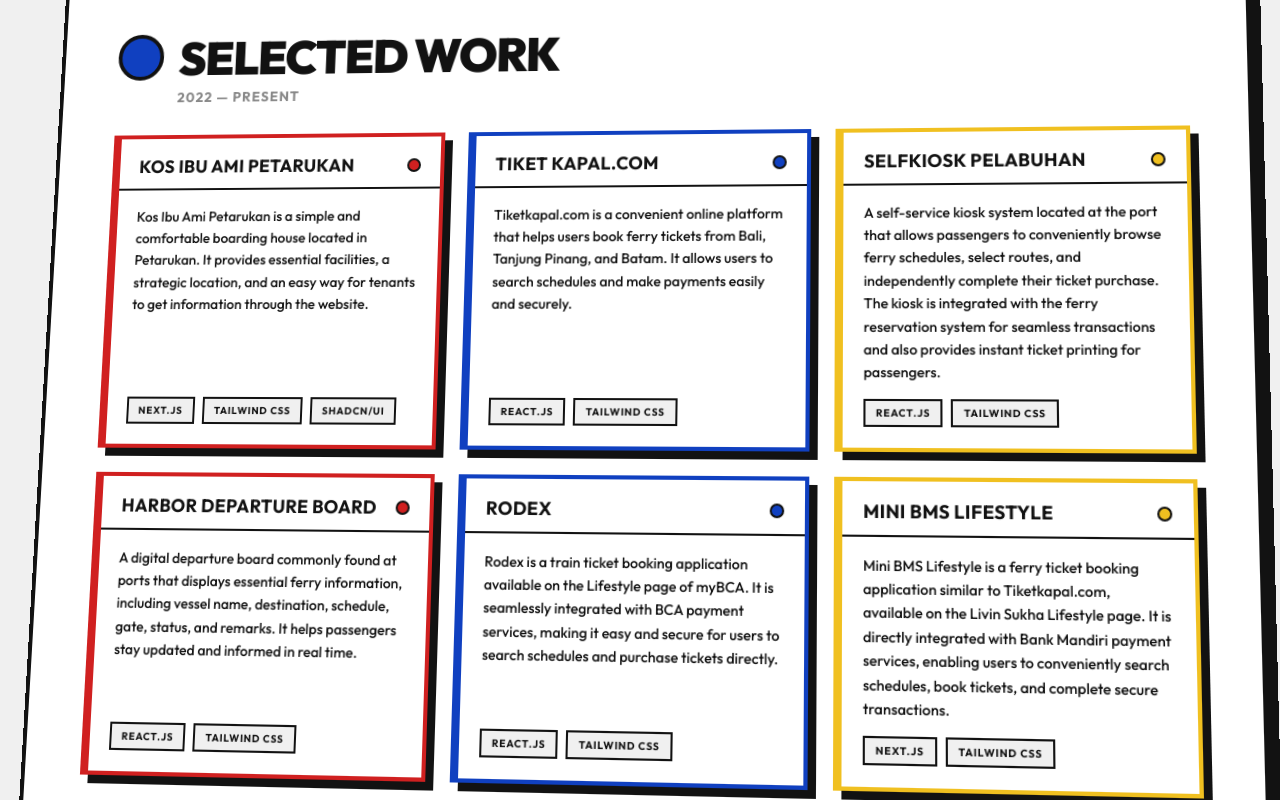
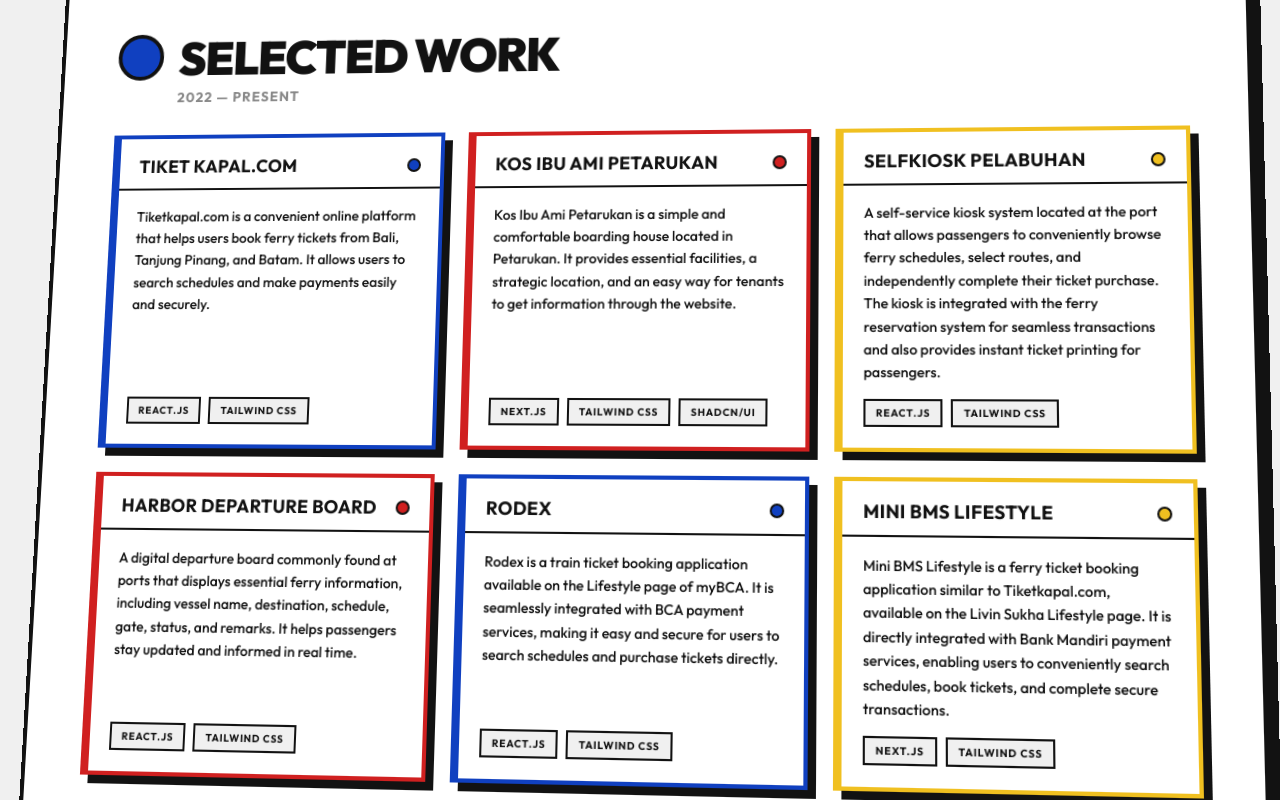
Before and after one commit to mazc0de/daffa-portfolio-v2, a Next.js app: page / in a window 1280 px wide. Shown: the part 1500-2300 px from the top of the page. Built offline with nearby package versions, Linux system fonts and the light colour scheme.

Commit message:
refactor: improve project card accessibility and update content

```diff
--- a/src/app/page.tsx
+++ b/src/app/page.tsx
@@ -75,7 +75,7 @@
           entries.forEach(entry => {
             if (entry.isIntersecting) {
               const parent = entry.target.parentElement
-              const siblings = Array.from(parent.children).filter(el =>
+              const siblings = Array.from(parent?.children || []).filter(el =>
                 el.classList.contains('animate-entrance')
               )
               const index = siblings.indexOf(entry.target)
@@ -117,7 +117,9 @@
   useEffect(() => {
     if (showAllProjects) {
       setTimeout(() => {
-        const newCards = document.querySelectorAll('#projects .animate-entrance:not(.is-visible)')
+        const newCards = document.querySelectorAll(
+          '#projects .animate-entrance:not(.is-visible)'
+        )
         newCards.forEach((card, index) => {
           setTimeout(() => {
             card.classList.add('is-visible')
@@ -166,8 +168,8 @@
                     </span>
                   </div>
                   <p className='text-ink text-[15px] leading-[1.4] font-medium'>
-                  Currently battling bugs in the javascript universe, especially
-                  on the frontend side of the web.
+                    Currently battling bugs in the javascript universe,
+                    especially on the frontend side of the web.
                   </p>
                 </div>
                 <div className='border-ink shadow-base flex flex-col gap-3 border-4 bg-white p-5'>
@@ -256,7 +258,7 @@
                 <div className='bg-blue border-ink flex aspect-[3/4] w-[200px] items-center justify-center overflow-hidden rounded-full border-4 md:w-[280px]'>
                   <Image
                     src='/headshot.webp'
-                  alt='Portrait of Alexei Volkov'
+                    alt='Portrait'
                     width={280}
                     height={373}
                     className='h-full w-full object-cover mix-blend-multiply brightness-[1.05] contrast-[1.1]'
@@ -404,12 +406,31 @@
               </div>
             </div>
 
-          <div className='grid grid-cols-1 gap-6 md:grid-cols-2 lg:grid-cols-3'>
-            {(showAllProjects ? projectsData : projectsData.slice(0, 6)).map((proj, i) => (
+            <div
+              className='relative z-50 grid grid-cols-1 gap-6 md:grid-cols-2 lg:grid-cols-3'
+              style={{ transformStyle: 'preserve-3d' }}
+            >
+              {(showAllProjects ? projectsData : projectsData.slice(0, 6)).map(
+                (proj, i) => (
+                  <div
+                    key={i}
+                    className='animate-entrance h-full w-full'
+                    style={{ transformStyle: 'preserve-3d' }}
+                  >
+                    {/* Container DIV pengganti button agar HTML valid, ditambah translateZ agar area klik menonjol ke depan */}
+                    <div
+                      role='button'
+                      tabIndex={0}
+                      onClick={() => setSelectedProject(proj)}
+                      onKeyDown={e => {
+                        if (e.key === 'Enter') setSelectedProject(proj)
+                      }}
+                      className='group relative block h-full w-full cursor-pointer text-left focus:outline-none'
+                      style={{ transform: 'translateZ(30px)' }}
+                      aria-label={`View project: ${proj.title}`}
+                    >
                       <article
-                key={i}
-                onClick={() => setSelectedProject(proj)}
-                className={`animate-entrance shadow-base hover:shadow-hover flex cursor-pointer flex-col border-4 bg-white transition-transform hover:-translate-x-[1px] hover:-translate-y-[1px] ${proj.borderColor} border-l-[8px] ${proj.borderL} relative z-20`}
+                        className={`shadow-base group-hover:shadow-hover flex h-full flex-col border-4 bg-white transition-transform group-hover:-translate-x-[2px] group-hover:-translate-y-[2px] ${proj.borderColor} border-l-[8px] ${proj.borderL}`}
                       >
                         <div className='border-ink flex items-center justify-between border-b-2 p-5 pb-3'>
                           <h3 className='text-[18px] font-bold tracking-[0.02em] uppercase'>
@@ -436,7 +457,10 @@
                           </div>
                         </div>
                       </article>
-            ))}
+                    </div>
+                  </div>
+                )
+              )}
             </div>
 
             {!showAllProjects && projectsData.length > 6 && (
@@ -460,7 +484,7 @@
               <div>
                 <h2>Connect</h2>
                 <p className='text-ink/50 mt-2 text-[14px] leading-none font-bold tracking-[0.08em] uppercase'>
-                Let's Build Together
+                  Let&apos;s Build Together
                 </p>
               </div>
             </div>
@@ -483,16 +507,6 @@
                   iconBg: 'bg-ink',
                   iconColor: 'text-white'
                 },
-              /*
-              {
-                icon: 'TW',
-                label: 'Twitter / X',
-                sub: '@alexeivolkov_',
-                link: '#',
-                iconBg: 'bg-yellow',
-                iconColor: 'text-ink'
-              },
-              */
                 {
                   icon: 'in',
                   label: 'LinkedIn',
@@ -501,16 +515,6 @@
                   iconBg: 'bg-blue',
                   iconColor: 'text-white'
                 },
-              /*
-              {
-                icon: 'DR',
-                label: 'Dribbble',
-                sub: 'alexeivolkov',
-                link: '#',
-                iconBg: 'bg-red',
-                iconColor: 'text-white'
-              },
-              */
                 {
                   icon: 'CV',
                   label: 'Read.cv',
@@ -546,13 +550,13 @@
             <div className='border-ink bg-ink grid grid-cols-1 gap-6 border-4 p-6 text-white md:grid-cols-2 md:p-8'>
               <div className='text-[13px] leading-[1.6] font-medium'>
                 <strong className='text-[14px] font-bold tracking-[0.05em] uppercase'>
-                © 2025 Alexei Volkov
+                  © 2026 Daffa Hanifisyafiq
                 </strong>
                 <br />
                 <br />
-              Designed & engineered with obsessive precision. This portfolio is
-              itself a design artifact — a living demonstration of the systems
-              thinking applied to every client project.
+                Designed & engineered with obsessive precision. This portfolio
+                is itself a design artifact — a living demonstration of the
+                systems thinking applied to every client project.
               </div>
               <div className='text-[11px] leading-[1.7] font-medium opacity-65 md:text-right'>
                 <strong className='mb-1 block text-[12px] font-bold tracking-[0.05em] uppercase opacity-100'>
@@ -560,10 +564,10 @@
                 </strong>
                 Binary Modernism design system. Strictly 0px or 9999px
                 border-radius. Hard 8px offset shadows in solid #121212. 4px
-              border weight throughout. Outfit typeface at 900/700/500 weights.
-              Primary palette: Red #D02020, Blue #1040C0, Yellow #F0C020. 3D
-              perspective stage with scroll-driven parallax at 3000px depth. No
-              gradients, no blur, no intermediate rounding.
+                border weight throughout. Outfit typeface at 900/700/500
+                weights. Primary palette: Red #D02020, Blue #1040C0, Yellow
+                #F0C020. 3D perspective stage with scroll-driven parallax at
+                3000px depth. No gradients, no blur, no intermediate rounding.
               </div>
             </div>
           </section>
@@ -573,32 +577,41 @@
       {/* =============== MODAL =============== */}
       {selectedProject && (
         <div
-        className='fixed inset-0 z-50 flex items-center justify-center bg-ink/90 p-5'
+          className='bg-ink/90 fixed inset-0 z-50 flex items-center justify-center p-5'
           style={{ perspective: '3000px' }}
           onClick={() => setSelectedProject(null)}
         >
           <div
-          className={`relative w-full max-w-[800px] border-ink shadow-large border-4 bg-white p-6 md:p-10 ${selectedProject.borderColor} transition-transform duration-300 animate-entrance is-visible`}
+            className={`border-ink shadow-large relative w-full max-w-[800px] border-4 bg-white p-6 md:p-10 ${selectedProject.borderColor} animate-entrance is-visible transition-transform duration-300`}
             style={{ transform: 'rotateX(12deg) rotateY(-8deg) rotateZ(1deg)' }}
-          onClick={(e) => e.stopPropagation()}
+            onClick={e => e.stopPropagation()}
           >
             <button
               onClick={() => setSelectedProject(null)}
-            className='border-ink shadow-base hover:shadow-hover active:shadow-press absolute -top-5 -right-5 flex h-12 w-12 items-center justify-center border-4 bg-yellow text-2xl font-black transition-all hover:-translate-x-[1px] hover:-translate-y-[1px] active:translate-x-[2px] active:translate-y-[2px]'
-            aria-label="Close modal"
+              className='border-ink shadow-base hover:shadow-hover active:shadow-press bg-yellow absolute -top-5 -right-5 flex h-12 w-12 items-center justify-center border-4 text-2xl font-black transition-all hover:-translate-x-[1px] hover:-translate-y-[1px] active:translate-x-[2px] active:translate-y-[2px]'
+              aria-label='Close modal'
             >
               ✕
             </button>
 
             <div className='border-ink relative mb-6 flex aspect-video w-full items-center justify-center overflow-hidden border-4 bg-white'>
-             <Image src={selectedProject.image || '/headshot.webp'} alt={selectedProject.title} fill className='object-cover' priority />
+              <Image
+                src={selectedProject.image || '/headshot.webp'}
+                alt={selectedProject.title}
+                fill
+                className='object-cover'
+                priority
+              />
             </div>
 
             <div className='mb-4 flex items-center gap-4'>
               <h3 className='text-[24px] font-black tracking-[0.02em] uppercase md:text-[32px]'>
                 {selectedProject.title}
               </h3>
-            <div className={`border-ink h-4 w-4 shrink-0 rounded-full border-[3px] ${selectedProject.statusColor}`} title={selectedProject.status}></div>
+              <div
+                className={`border-ink h-4 w-4 shrink-0 rounded-full border-[3px] ${selectedProject.statusColor}`}
+                title={selectedProject.status}
+              ></div>
             </div>
 
             <p className='mb-8 text-[16px] leading-[1.6] font-medium md:text-[18px]'>
--- a/src/data/projects.json
+++ b/src/data/projects.json
@@ -1,4 +1,14 @@
 [
+  {
+    "title": "Tiket Kapal.com",
+    "status": "live",
+    "statusColor": "bg-blue",
+    "desc": "Tiketkapal.com is a convenient online platform that helps users book ferry tickets from Bali, Tanjung Pinang, and Batam. It allows users to search schedules and make payments easily and securely.",
+    "tags": ["React.js", "Tailwind CSS"],
+    "borderColor": "border-blue",
+    "borderL": "border-l-blue",
+    "image": "/images/tiketkapal-com.webp"
+  },
   {
     "title": "Kos Ibu Ami Petarukan",
     "status": "live",
@@ -8,16 +18,6 @@
     "borderColor": "border-red",
     "borderL": "border-l-red",
     "image": "/images/kosibuami.webp"
-  },
-  {
-    "title": "Tiket Kapal.com",
-    "status": "live",
-    "statusColor": "bg-blue",
-    "desc": "Tiketkapal.com is a convenient online platform that helps users book ferry tickets from Bali, Tanjung Pinang, and Batam. It allows users to search schedules and make payments easily and securely.",
-    "tags": ["React.js", "Tailwind CSS"],
-    "borderColor": "border-blue",
-    "borderL": "border-l-blue",
-    "image": "/images/tiketkapal-com.webp"
   },
   {
     "title": "Selfkiosk Pelabuhan",
```
Lines whose indentation alone changed are shown as unchanged.
